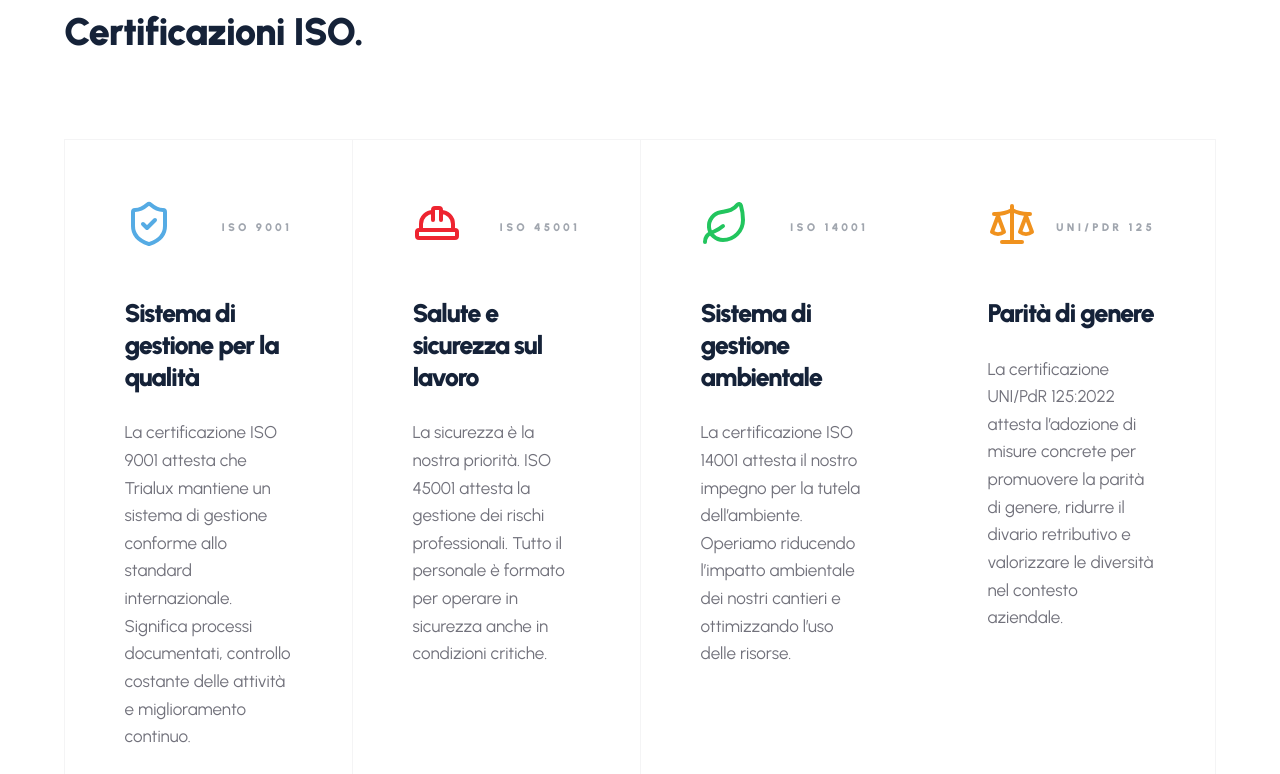
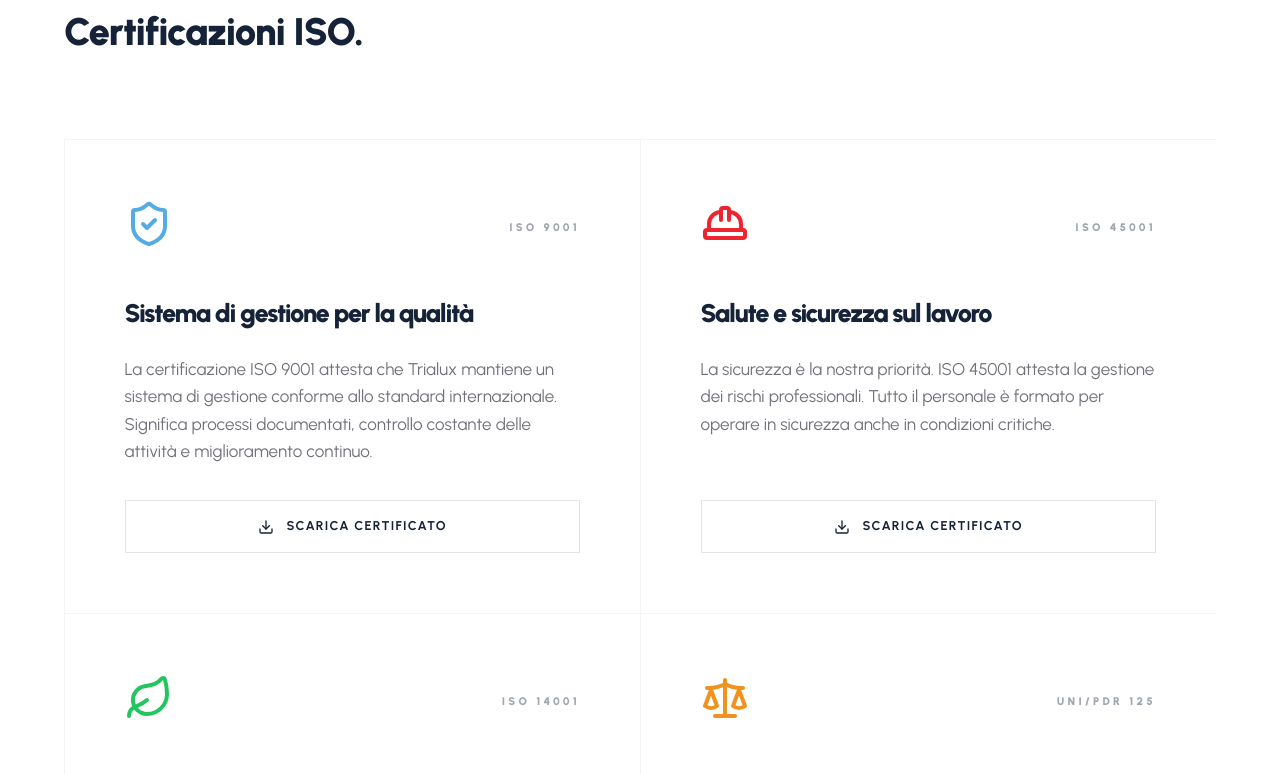
Before and after one commit to Mirkotorrisi/trialux, a Next.js app: page /certificazioni in a window 1280 px wide. Shown: the part 960-1734 px from the top of the page. Built offline with nearby package versions, Linux system fonts and the light colour scheme.

Commit message:
style: adjust grid layout for certifications to two columns on medium screens

```diff
--- a/src/app/(frontend)/certificazioni/page.tsx
+++ b/src/app/(frontend)/certificazioni/page.tsx
@@ -89,7 +89,7 @@
               </FadeIn>
             </div>
 
-            <div className="grid grid-cols-1 md:grid-cols-2 lg:grid-cols-4 gap-[1px] bg-zinc-100 border border-zinc-100">
+            <div className="grid grid-cols-1 md:grid-cols-2 gap-[1px] bg-zinc-100 border border-zinc-100">
               {[
                 {
                   code: 'ISO 9001',
```
